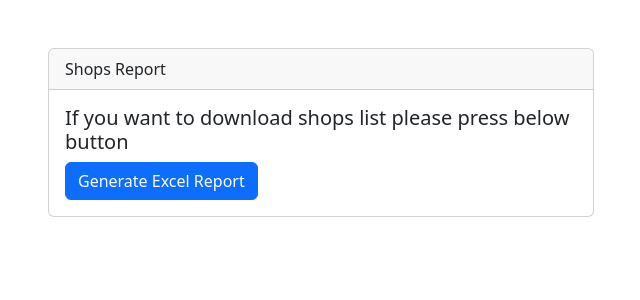
After one commit to Anwaar0012/srm, a Django app: page /invoice/gen-report-shops/ in a window 1280 px wide. The commit adds this page. Shown: the top 300 px of the page, without its empty margins (319-959 px from the left). Run offline with Django 3.2, Linux system fonts and the light colour scheme; parts of the project's set-up code (start-up, migrations or seed data) failed here and were passed over; some libraries are stand-ins or nearby versions.

Commit message:
shop and recovery report added

```diff
--- a/invoice/urls.py
+++ b/invoice/urls.py
@@ -1,6 +1,6 @@
 from django.contrib import admin
 from django.urls import path
-from .views import InvoiceListView, createInvoice, view_PDF,get_details_customer,get_product_rate,create_recovery,recovery_list,generate_invoice_excel_report
+from .views import InvoiceListView, createInvoice, view_PDF,get_details_customer,get_product_rate,create_recovery,recovery_list,generate_invoice_excel_report,generate_shop_excel_report,generate_recoveries_excel_report
 
 app_name = 'invoice'
 urlpatterns = [
@@ -13,6 +13,8 @@ urlpatterns = [
     path('get-customer-details/<str:shop_name>/', get_details_customer, name='get_customer_details'),
     path('get-product-rate/<str:product_name>/', get_product_rate, name='get_product_rate'),
     path('gen-report-invoice/', generate_invoice_excel_report, name='generate_invoice_report'),
+    path('gen-report-shops/', generate_shop_excel_report, name='generate_shops_report'),
+    path('gen-report-recovery/', generate_recoveries_excel_report, name='generate_recovery_report'),
 
 
 ]
--- a/invoice/views.py
+++ b/invoice/views.py
@@ -345,14 +345,11 @@ def generate_invoice_excel_report(request):
     elif request.method == 'POST':
         # Fetch all invoices from the database
         invoices = Invoice.objects.all()
-
         # Create a new Excel workbook
         wb = Workbook()
-
         # Add a worksheet for the report
         ws = wb.active
         ws.title = "Invoice Report"
-
         # Write headers
         headers = [
             "Customer", "Customer Email", "Billing Address", "Date", "Due Date", "Message",
@@ -360,7 +357,6 @@ def generate_invoice_excel_report(request):
             "Previous Balance", "Sale Types", "Status"
         ]
         ws.append(headers)
-
         # Write invoice data rows
         for invoice in invoices:
             row = [
@@ -371,12 +367,75 @@ def generate_invoice_excel_report(request):
                 invoice.previous_balance, invoice.sale_types, invoice.status
             ]
             ws.append(row)
-
         # Create HTTP response with Excel content type
         response = HttpResponse(content_type='application/vnd.openxmlformats-officedocument.spreadsheetml.sheet')
         response['Content-Disposition'] = 'attachment; filename=invoice_report.xlsx'
-
         # Save the workbook to the HTTP response
         wb.save(response)
 
         return response
+
+# name,address,owner_number,owner_cnic
+def generate_shop_excel_report(request):
+    if request.method == 'GET':
+            # Handle GET request (render a form, for example)
+            return render(request, 'invoice/main_shop_excel.html', context={})
+    elif request.method == 'POST':
+        # Fetch all invoices from the database
+        shops = Shop.objects.all()
+        # Create a new Excel workbook
+        wb = Workbook()
+        # Add a worksheet for the report
+        ws = wb.active
+        ws.title = "Shop List Report "
+        # Write headers
+        headers = [
+            "name", "address", "owner_number", "owner_cnic"
+        ]
+        ws.append(headers)
+        # Write invoice data rows
+        for shop in shops:
+            row = [
+                shop.name, shop.address, shop.owner_number,
+                shop.owner_cnic
+            ]
+            ws.append(row)
+        # Create HTTP response with Excel content type
+        response = HttpResponse(content_type='application/vnd.openxmlformats-officedocument.spreadsheetml.sheet')
+        response['Content-Disposition'] = 'attachment; filename=shops_report.xlsx'
+        # Save the workbook to the HTTP response
+        wb.save(response)
+
+        return response
+    # name,address,owner_number,owner_cnic
+def generate_recoveries_excel_report(request):
+    if request.method == 'GET':
+            # Handle GET request (render a form, for example)
+            return render(request, 'invoice/main_recoveries_excel.html', context={})
+    elif request.method == 'POST':
+        # Fetch all invoices from the database
+        recoveries = Recovery.objects.all()
+        # Create a new Excel workbook
+        wb = Workbook()
+        # Add a worksheet for the report
+        ws = wb.active
+        ws.title = "Shop List Report "
+        # Write headers
+        headers = [
+            "Customer/Shop Name", "Total Sale Amount", "Order Date", "Previous Balance",'Recovery/Updated Date','Recovered Amount','Current Balance(payable)'
+        ]
+        ws.append(headers)
+        # Write invoice data rows
+        for recovery in recoveries:
+            row = [
+                recovery.customer_name, recovery.total_amount, recovery.date,
+                recovery.balance,recovery.updated_date,recovery.new_paid_amount,recovery.current_balance
+            ]
+            ws.append(row)
+        # Create HTTP response with Excel content type
+        response = HttpResponse(content_type='application/vnd.openxmlformats-officedocument.spreadsheetml.sheet')
+        response['Content-Disposition'] = 'attachment; filename=Recoveries_report.xlsx'
+        # Save the workbook to the HTTP response
+        wb.save(response)
+
+        return response
--- /dev/null
+++ b/templates/invoice/main_shop_excel.html
@@ -0,0 +1,33 @@
+<!-- your_template.html -->
+<!DOCTYPE html>
+<html lang="en">
+<head>
+  <meta charset="UTF-8">
+  <meta name="viewport" content="width=device-width, initial-scale=1.0">
+  <title>Shops Report</title>
+  <!-- Bootstrap CSS -->
+  <link href="https://cdn.jsdelivr.net/npm/bootstrap@5.3.0-alpha1/dist/css/bootstrap.min.css" rel="stylesheet">
+</head>
+<body>
+<div class="container mt-5">
+  <div class="row justify-content-center">
+    <div class="col-md-6">
+      <div class="card">
+        <div class="card-header">
+          Shops Report
+        </div>
+        <div class="card-body">
+          <form method="post" action="{% url 'invoice:generate_shops_report' %}">
+            {% csrf_token %}
+            <h5> If you want to download shops list please press below button</h5>
+            <button type="submit" class="btn btn-primary">Generate Excel Report</button>
+          </form>
+        </div>
+      </div>
+    </div>
+  </div>
+</div>
+<!-- Bootstrap JS (Optional) -->
+<script src="https://cdn.jsdelivr.net/npm/bootstrap@5.3.0-alpha1/dist/js/bootstrap.bundle.min.js"></script>
+</body>
+</html>
--- a/templates/navbar.html
+++ b/templates/navbar.html
@@ -88,8 +88,8 @@
           </a>
           <ul class="dropdown-menu" aria-labelledby="navbarDropdownMenuLink">
             <li><a class="dropdown-item" href="/invoice/gen-report-invoice">Transaction</a></li>
-            <li><a class="dropdown-item" href="#">Another action</a></li>
-            <li><a class="dropdown-item" href="#">Something else here</a></li>
+            <li><a class="dropdown-item" href="/invoice/gen-report-shops">Shops</a></li>
+            <li><a class="dropdown-item" href="/invoice/gen-report-recovery">Recovery</a></li>
           </ul>
         </li>
       </ul>
```
Also changed, not shown: templates/invoice/main_recoveries_excel.html (added, +33 -0 lines).
